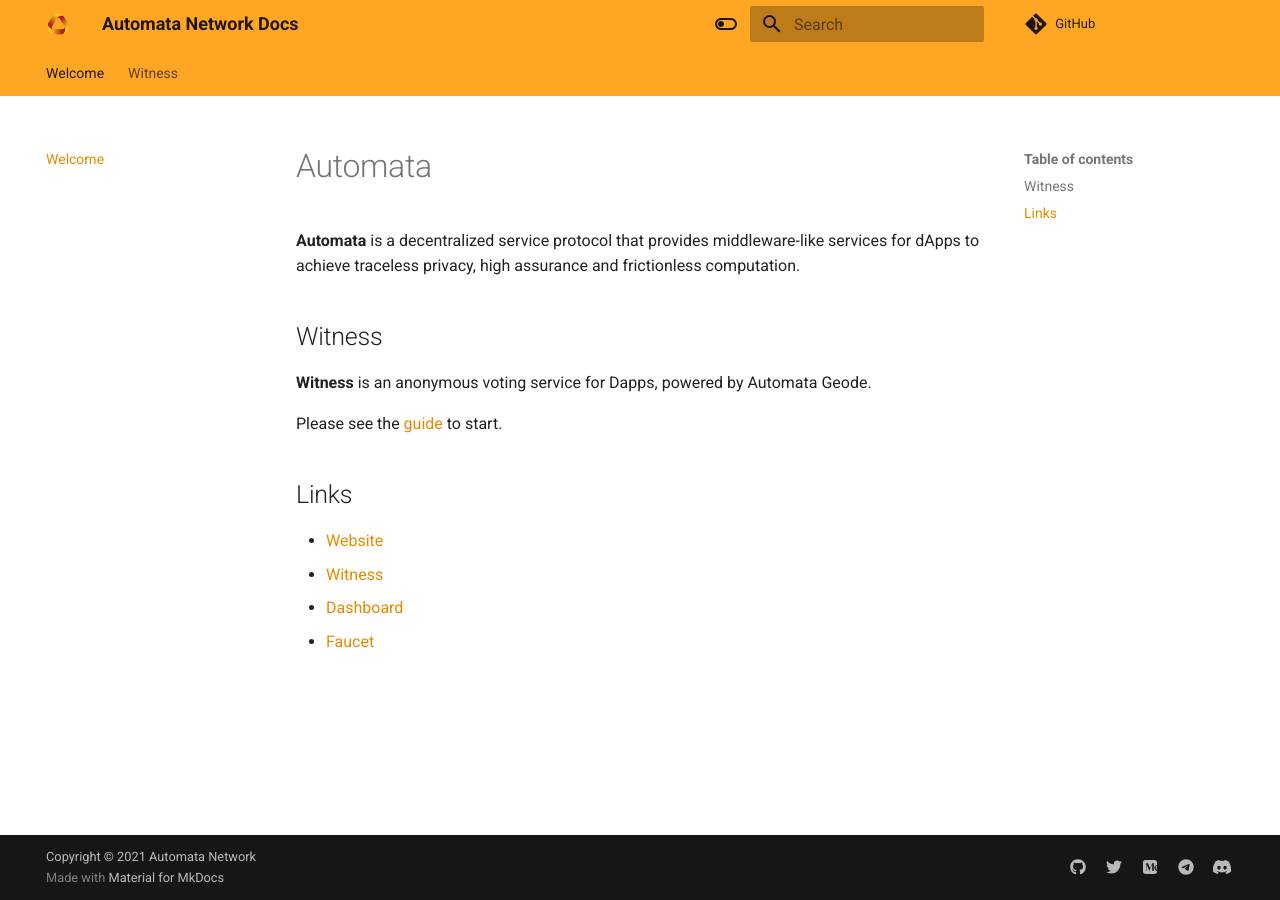
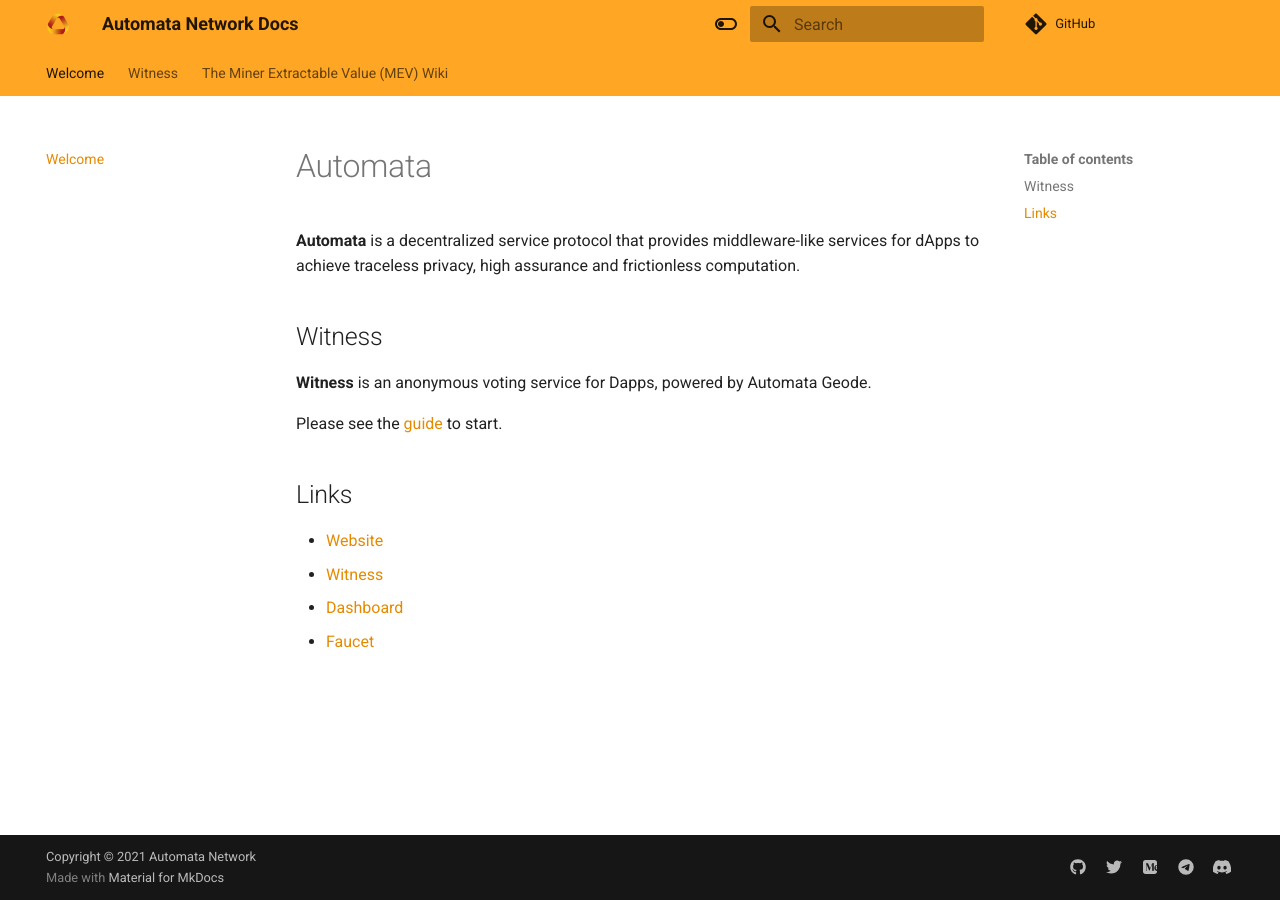
Before and after one commit to automata-network/docs, an MkDocs documentation site: the page built from docs/index.md, in a window 1280 px wide. Built offline with MkDocs 1.6.1 and Material for MkDocs 9.7.7, drawn with Linux system fonts in a browser that asks for light colours; comment, search, counter and statistics services are not loaded.

Commit message:
Include MEV Wiki

```diff
--- a/mkdocs.yml
+++ b/mkdocs.yml
@@ -8,6 +8,7 @@
 nav:
   - Welcome: index.md
   - Witness: ./guide/witness-get-started.md
+  - The Miner Extractable Value (MEV) Wiki: What it is .md
 
 theme:
   name: material
```
